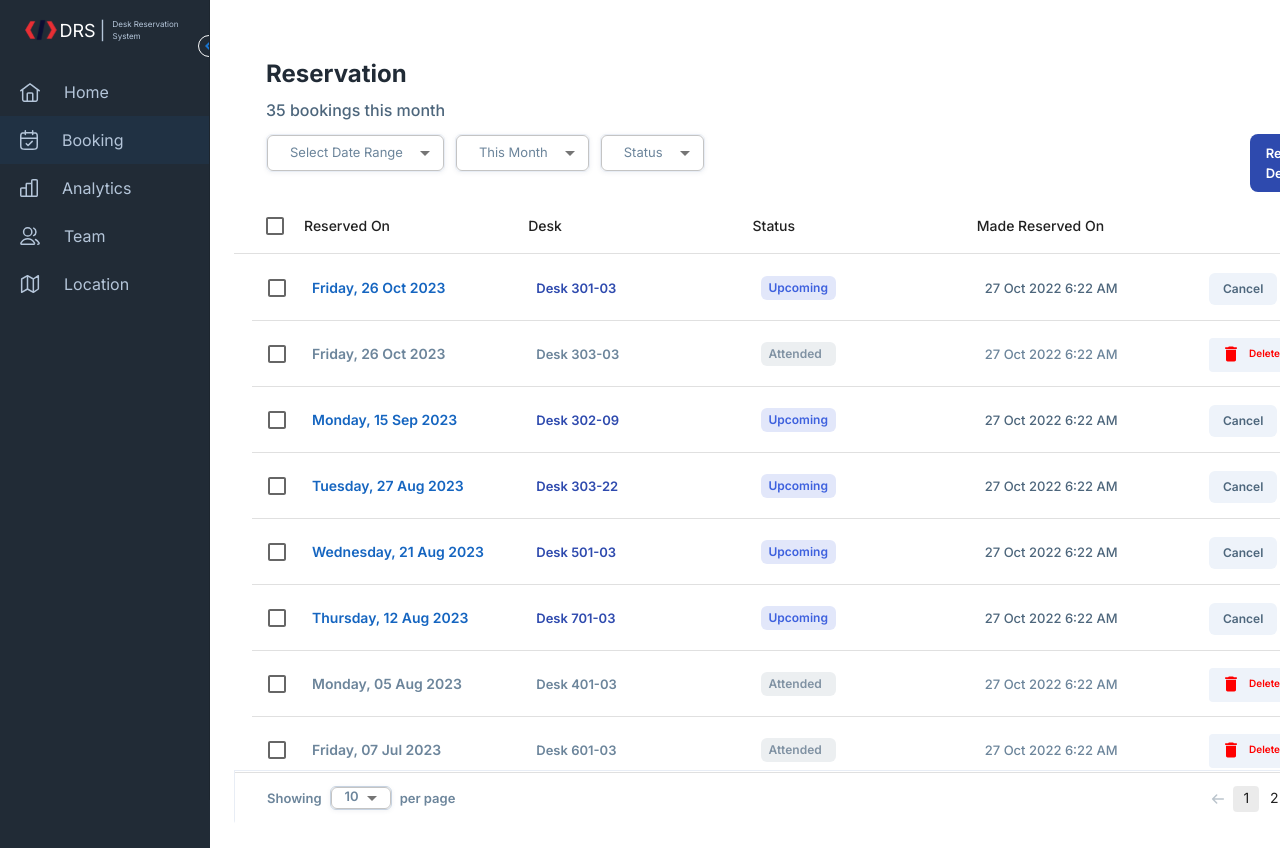
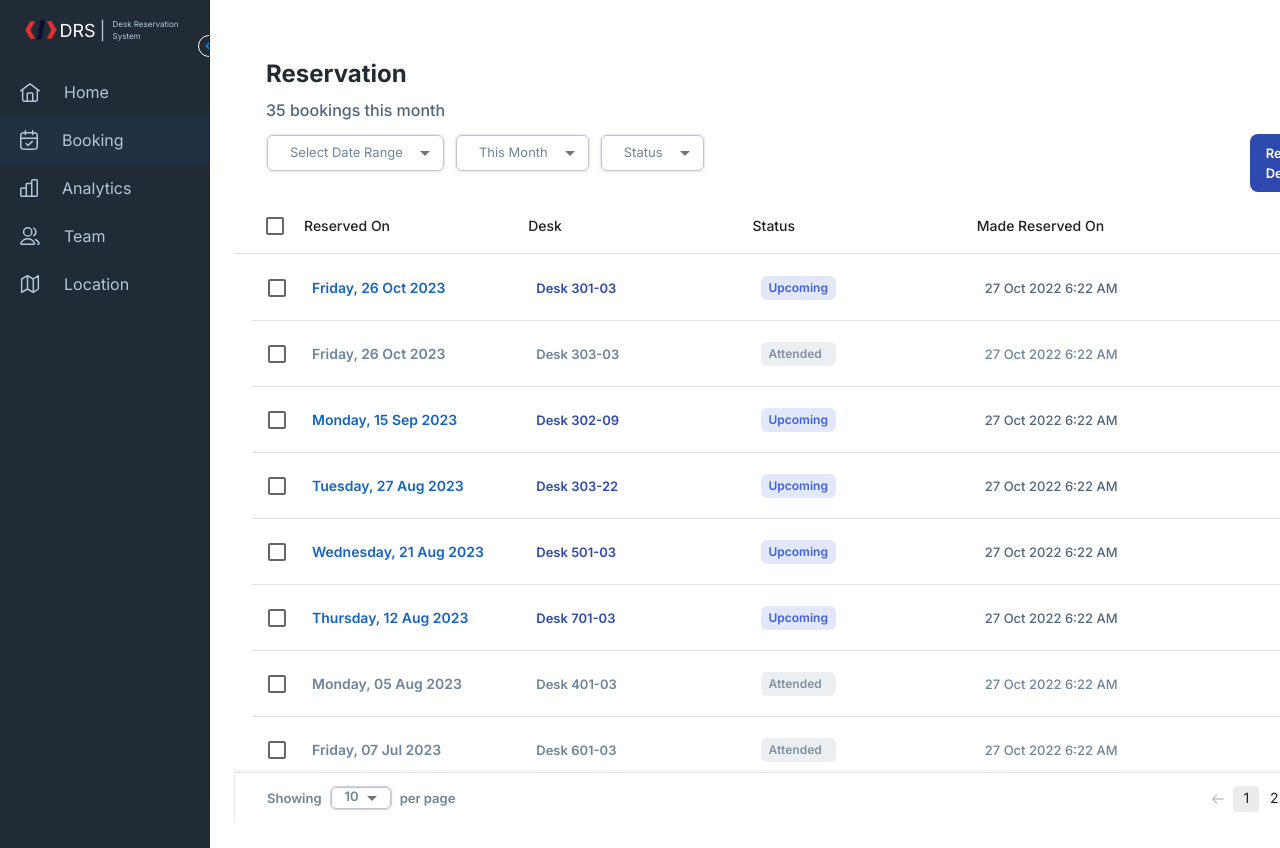
Before and after one commit to sk-roy/Desk-Reservation-System, a React (Create React App) app: page /booking in a window 1280 px wide. Shown: the top 848 px of the page. Built offline with nearby package versions, Linux system fonts and the light colour scheme.

Commit message:
Modify Datagrid to show buttons while hovering

```diff
--- a/src/pages/reservation/DataTable.tsx
+++ b/src/pages/reservation/DataTable.tsx
@@ -1,14 +1,14 @@
 import * as React from 'react';
-import { DataGrid, GridColDef, GridFooterContainer, GridPagination, GridRowParams, gridPageCountSelector, useGridApiContext, useGridSelector } from '@mui/x-data-grid';
-import { Box, Button, FormControl, MenuItem, Select, Stack, TablePaginationProps, Typography, colors } from '@mui/material';
-import MuiPagination from '@mui/material/Pagination';
+import { DataGrid, GridColDef, GridFooterContainer, GridRowParams } from '@mui/x-data-grid';
+import { Box, Stack, Typography } from '@mui/material';
 import CustomFooter from './CustomFooter';
-import DeleteIcon from '@mui/icons-material/Delete';
-import { ClassNames, useTheme } from '@emotion/react';
 import theme from '../../theme';
 import { DataGridRows } from '../../assets/data';
-import { BorderBottom, Padding } from '@mui/icons-material';
 import IconUnsorted from "../../assets/icons/chevron-selector-vertical.svg"
+import DeleteButton from '../../components/buttons/DeleteButton';
+import DeleteIcon from '../../components/icons/DeleteIcon';
+import TertiaryButton from '../../components/buttons/TertiaryButton';
+import Edit03Icon from '../../components/icons/Edit03Icon';
 
 
 const StatusCell = ({ status }: {status: number}) => {
@@ -29,44 +29,17 @@ const StatusCell = ({ status }: {status: number}) => {
   );
 }
 
-const CustomButtonCell = ({ status }: { status: number }) => {
+const CustomButtonCell = ({ status, id, currentRow }: { status: number, id: number, currentRow: number }) => {
   return (
-    <Box>
-    {status === 1 ? (
-      <Button
-      sx={{
-        borderRadius: "6px",
-        paddingLeft: "14px",
-        paddingTop: "7px",
-        paddingRight: "14px",
-        paddingBottom: "7px",
-        // borderColor: "transparent",
-        textTransform: "none",
-        fontSize: "12px",
-        fontWeight: "600",
-        backgroundColor: "#EEF3FA",
-      }}>
-        <Typography className='Semi Bold 12' color={theme.palette.grey[400]}>Cancel</Typography>
-      </Button>
-    ) :
-     (
-      <Button
-      variant="outlined"
-      sx={{
-        color: 'red',
-        textTransform: "none",
-        paddingBottom: "7px",
-        fontSize: '10px',
-        fontWeight: 600,
-        backgroundColor: "#EEF3FA",
-        borderColor: "transparent"
-      }}
-      startIcon={<DeleteIcon />}
-      >
-        Delete
-      </Button>
-    )}
-  </Box>
+    <>{
+      currentRow === id &&
+      <Box>
+      {
+        status === 1 ? <TertiaryButton title='Edit' icon={<Edit03Icon color={theme.customTheme.Color.grey[3]}/>}/>
+                    : <DeleteButton title="Delete" height={32} icon={<DeleteIcon/>}/>
+      }
+      </Box>
+    }</>
   );
 };
 
@@ -102,38 +75,15 @@ const MadeReservedOnCell = ({ status, madeReservedOn }: {status: number, madeRes
 
 const columnLenth = 6;
 
-const columns: GridColDef[] = [
-  {
-    field: 'reservedOn', headerName: 'Reserved On', flex: (1/columnLenth), sortable: true,
-    disableColumnMenu: true,
-    renderCell: (params) => <ReservedOnCell {...params.row} />
-  }, {
-    field: 'desk', headerName: 'Desk', flex: (1/columnLenth), sortable: true,
-    disableColumnMenu: true,
-    renderCell: (params) => <DeskCell {...params.row} />
-  }, {
-    field: 'status', headerName: 'Status', flex: (1/columnLenth),
-    disableColumnMenu: true, headerClassName: 'status-header',
-    renderCell: (params) => <StatusCell status={params.value} />,
-  },{
-    field: 'madeReservedOn', headerName: 'Made Reserved On', flex: (1/columnLenth), sortable: true,
-    disableColumnMenu: true,
-    renderCell: (params) => <MadeReservedOnCell {...params.row} />
-  },{
-    field: 'button', headerName: '', flex: (1/columnLenth),
-    disableColumnMenu: true, headerClassName: 'button-header',
-    renderCell: (params) => <CustomButtonCell {...params.row} />,
-  },
-];
 
-export default function DataTable() {
+export const DataTable: React.FC = () => {
   const initialPage = 0;
   const initialRowsPerPage = 10;
   const rowsPerPageOptions = [10, 15, 20];
 
   const [page, setPage] = React.useState<number>(initialPage);
   const [rowsPerPage, setRowsPerPage] = React.useState<number>(initialRowsPerPage);
-
+  const [currentRow, setCurrentRow] = React.useState(-1);
 
 
   const datagridSx = {
@@ -179,6 +129,31 @@ export default function DataTable() {
           display: 'none',
       },
   };
+
+  const columns: GridColDef[] = [
+    {
+      field: 'reservedOn', headerName: 'Reserved On', flex: (1/columnLenth), sortable: true,
+      disableColumnMenu: true,
+      renderCell: (params) => <ReservedOnCell {...params.row} />
+    }, {
+      field: 'desk', headerName: 'Desk', flex: (1/columnLenth), sortable: true,
+      disableColumnMenu: true,
+      renderCell: (params) => <DeskCell {...params.row} />
+    }, {
+      field: 'status', headerName: 'Status', flex: (1/columnLenth),
+      disableColumnMenu: true, headerClassName: 'status-header',
+      renderCell: (params) => <StatusCell status={params.value} />,
+    },{
+      field: 'madeReservedOn', headerName: 'Made Reserved On', flex: (1/columnLenth), sortable: true,
+      disableColumnMenu: true,
+      renderCell: (params) => <MadeReservedOnCell {...params.row} />
+    },{
+      field: 'button', headerName: '', flex: (1/columnLenth),
+      disableColumnMenu: true, headerClassName: 'button-header',
+      renderCell: (params) => <CustomButtonCell currentRow={currentRow}  {...params.row} />,
+    },
+  ];
+
 
   const rowClicked = (params: GridRowParams<any>) => {
       console.log('Row clicked');
@@ -237,6 +212,15 @@ const CustomNoRowsOverlay = () => {
     return <Stack></Stack>;
 };
 
+const handleRowHover = (event: React.MouseEvent<HTMLElement>) => {
+  const id = event.currentTarget.parentElement!.dataset.id!;
+  setCurrentRow(parseInt(id, 10));
+};
+
+const handleRowExit = () => {
+  setCurrentRow(-1);
+};
+
 
   return (
     <Box sx={{ height: 'calc(100vh - 174px)', width: '100%' }}>
@@ -267,6 +251,12 @@ const CustomNoRowsOverlay = () => {
             page: page,
         }}
         checkboxSelection
+        slotProps={{
+          cell: {
+            onMouseEnter: handleRowHover,
+            onMouseLeave: handleRowExit,
+          },
+        }}
       />
     </Box>
   );
--- a/src/pages/reservation/index.tsx
+++ b/src/pages/reservation/index.tsx
@@ -1,7 +1,8 @@
 import React from "react";
 import Layout from "../../layout";
 import { Box, Button, FormControl, MenuItem, Select, Typography } from "@mui/material";
-import DataTable from "./DataTable";
+
+import { DataTable } from "./DataTable";
 import Sidebar from "../../components/sidebar";
 
 
```
